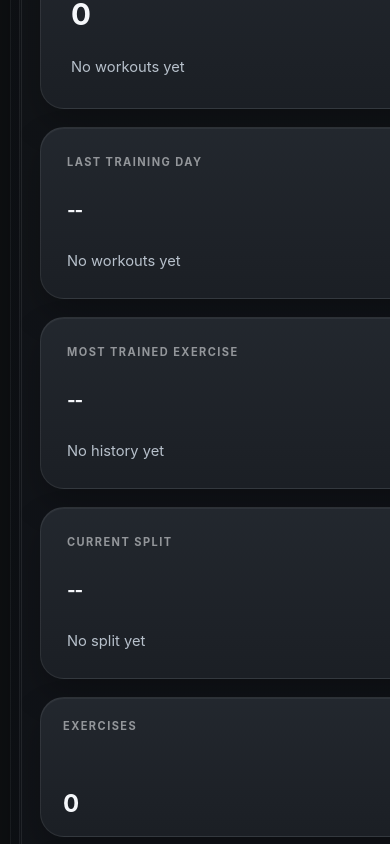
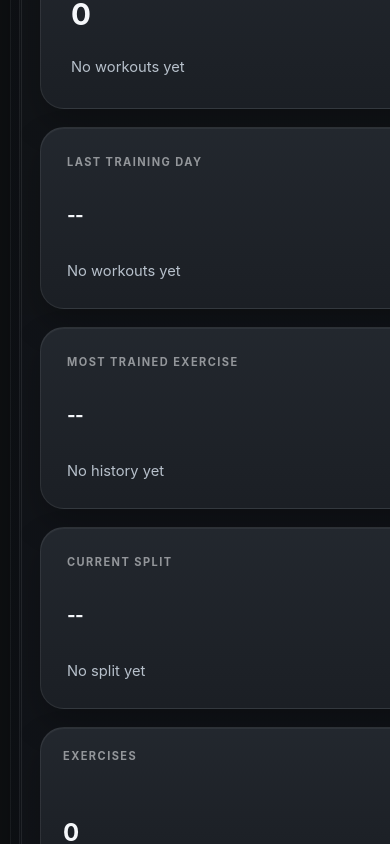
Before and after one commit to sefa123451/Workout-Tracker, a React app: page / in a window 390 px wide. Shown: the part 1440-2284 px from the top of the page. Built offline with nearby package versions, Linux system fonts and the light colour scheme; the HTML template or start-up script is replaced by a standard one.

Commit message:
Refine typography and topbar date

```diff
--- a/src/styles.css
+++ b/src/styles.css
@@ -1181,6 +1181,24 @@ button {
   line-height: 1.06;
 }
 
+.stat-value-single-word {
+  word-break: keep-all;
+  overflow-wrap: normal;
+  line-break: auto;
+}
+
+.stat-card-support .stat-value-single-word {
+  font-size: clamp(0.92rem, 1.08vw, 1.04rem);
+  line-height: 1.12;
+  letter-spacing: -0.035em;
+}
+
+.stat-card-compact .stat-value-single-word {
+  font-size: clamp(0.98rem, 1.18vw, 1.12rem);
+  line-height: 1.1;
+  letter-spacing: -0.035em;
+}
+
 .stat-card-support .stat-value-long {
   font-size: clamp(1.18rem, 1.55vw, 1.48rem);
 }
@@ -1229,7 +1247,7 @@ button {
 }
 
 .stat-card-support {
-  min-height: 172px;
+  min-height: 182px;
 }
 
 .stat-card-support .stat-value {
@@ -1883,6 +1901,15 @@ button {
   text-wrap: pretty;
 }
 
+.exercise-card h3,
+.history-entry h3,
+.entry-card h3,
+.empty-state h3,
+.dashboard-focus-card h2,
+.dashboard-win-card strong {
+  text-wrap: pretty;
+}
+
 .workout-card-header span,
 .workout-card-title span {
   color: var(--text-muted);
```
